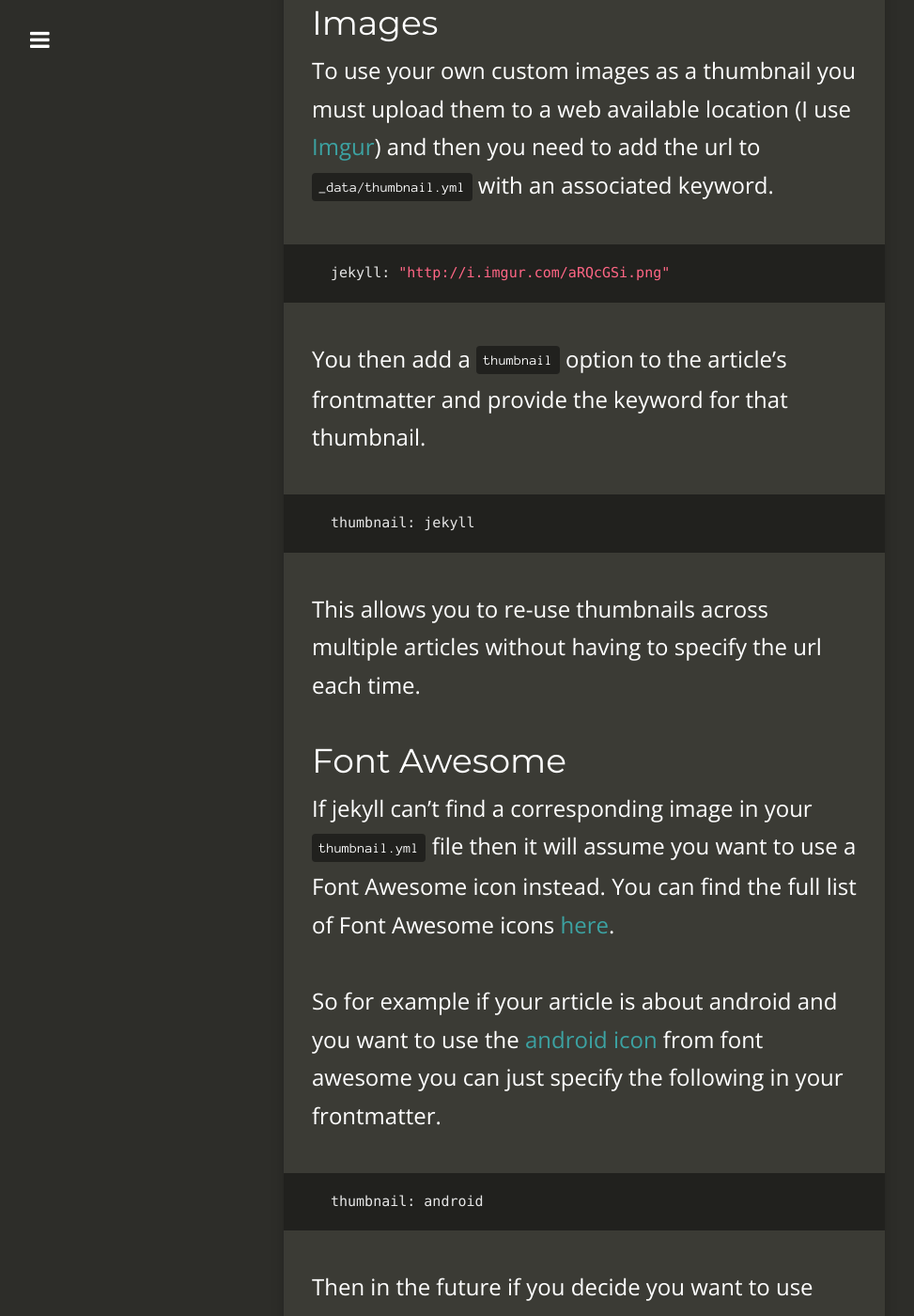
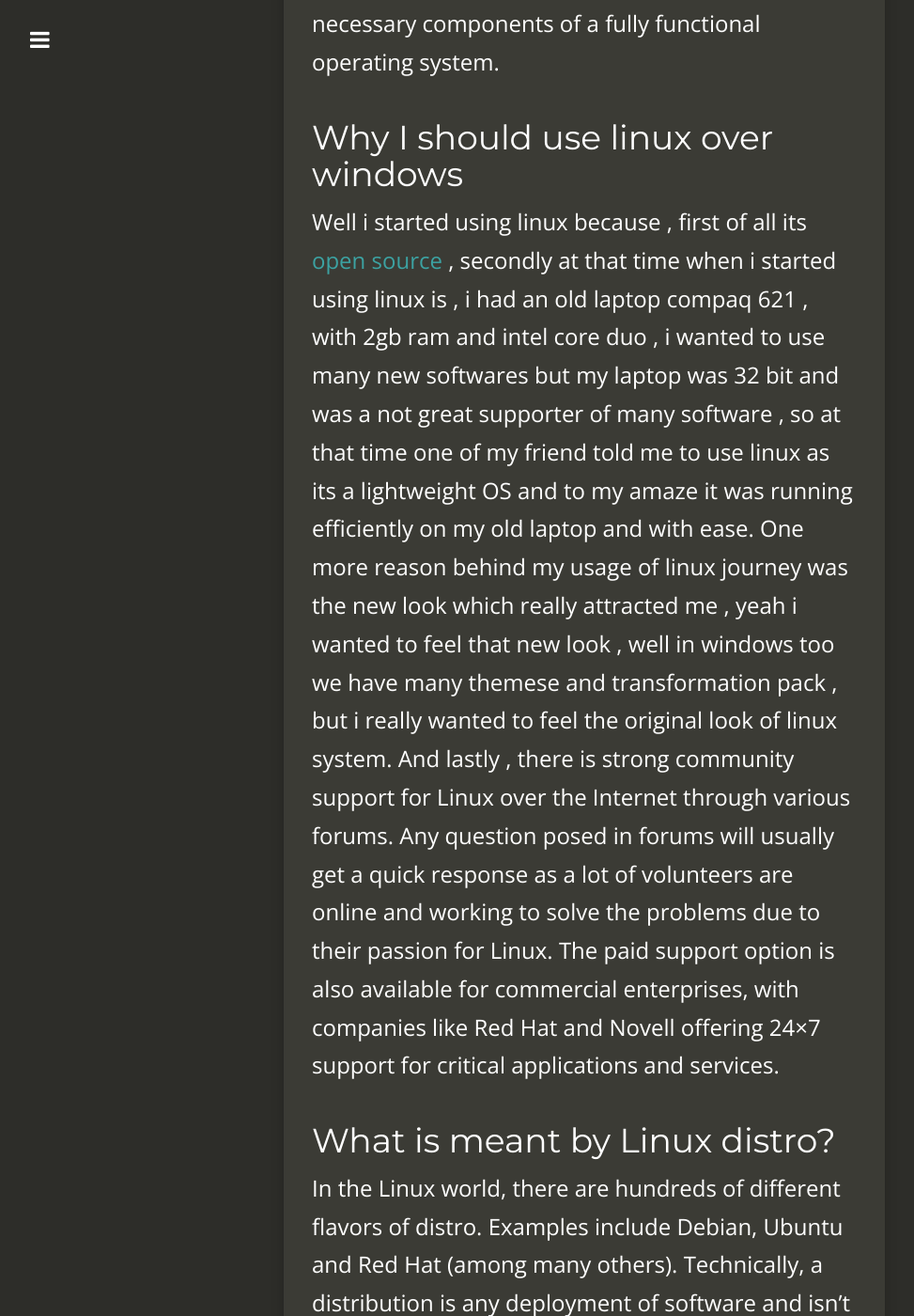
Before and after one commit to Manas-kashyap/Manas-kashyap.github.io, a Jekyll site: the page built from _posts/2018-11-03-Why-linux.md, in a window 1280 px wide and 1400 px high, scrolled down 640 px. Shown: the whole window at 94% size, without its empty margins (18-991 px from the left). Built offline with Jekyll 4.4.1, drawn with Linux system fonts in a browser that asks for light colours; nearby versions of some CDN libraries; comment, search, counter and statistics services are not loaded; some of the changed text lies outside the part shown.

Commit message:
why use linux named blog added , my first blog released

````diff
--- a/_posts/2018-11-03-Why-linux.md
+++ b/_posts/2018-11-03-Why-linux.md
@@ -5,11 +5,12 @@ date:       2018-11-03 12:00:00
 author:     Manas kashyap
 summary:    Why use Linux
 categories: jekyll
-thumbnail: linux
+thumbnail:  linux
 tags:
  - linux
  - Open source
 ---
+In this Blog i am going to answer some questions over linux and also state why i use them.
 
 Linux , is best known as most used open source operating system .
 We use the term “Linux” to refer to the Linux kernel, but also the
@@ -17,45 +18,29 @@ set of programs, tools, and services that are typically bundled
 together with the Linux kernel to provide all of the necessary
 components of a fully functional operating system.
 
-## Images
 
-To use your own custom images as a thumbnail you must upload them to a web available
-location (I use [Imgur][3]) and then you need to add the url to `_data/thumbnail.yml`
-with an associated keyword.
+## Why I should use linux over windows
 
-```
-jekyll: "http://i.imgur.com/aRQcGSi.png"
-```
+Well i started using linux because , first of all its [open source][1] , secondly at that time when i started using linux is , i had an old laptop compaq 621 , with 2gb ram and intel core duo , i wanted to use many new softwares but my laptop was 32 bit and was a not great supporter of many software , so at that time one of my friend told me to use linux as its a lightweight OS and to my amaze it was running efficiently on my old laptop and with ease.
+One more reason behind my usage of linux journey was the new look which really attracted me , yeah i wanted to feel that new look , well in windows too we have many themese and transformation pack , but i really wanted to feel the original look of linux system.
+And lastly , there is strong community support for Linux over the Internet through various forums. Any question posed in forums will usually get a quick response as a lot of volunteers are online and working to solve the problems due to their passion for Linux. The paid support option is also available for commercial enterprises, with companies like Red Hat and Novell offering 24×7 support for critical applications and services.
 
-You then add a `thumbnail` option to the article's frontmatter and provide the keyword
-for that thumbnail.
+## What is meant by Linux distro?
 
-```
-thumbnail: jekyll
-```
+In the Linux world, there are hundreds of different flavors of distro. Examples include Debian, Ubuntu and Red Hat (among many others).
+Technically, a distribution is any deployment of software and isn't specifically Linux. Usually in this case you'll hear it referred to as a "distribution of software." Despite this, the term "distro" is nearly always used in a Linux context. So, while a distribution of software is a generic term for any bundle of software, distro is nearly always a flavor of Linux.
 
-This allows you to re-use thumbnails across multiple articles without having to
-specify the url each time.
+## Which linux distro i have used and i am using currently
 
-## Font Awesome
+Till date i have used many different distros of linux , i have used [Ubuntu][2] , [Linux mint][3] , [Hamara Linux][4] , [arch linux][5] , [kali][6] , [Debian][7] and many more.
+Currently i am using [Debian SID][8] as i need my os to be updated with new packages and not to be waited till a new release , plus i do a lot of [Debian packaging][9] and for that i need Debian SID machine .
 
-If jekyll can't find a corresponding image in your `thumbnail.yml` file then it
-will assume you want to use a Font Awesome icon instead. You can find the full
-list of Font Awesome icons [here][4].
-
-So for example if your article is about android and you want to use the [android icon][5]
-from font awesome you can just specify the following in your frontmatter.
-
-```
-thumbnail: android
-```
-
-Then in the future if you decide you want to use your own android icon you can just
-add it to `_data/thumbnails.yml` which will override it for all articles using
-the android thumbnail.
-
-[1]: http://jekyllrb.com/docs/frontmatter/
-[2]: http://fortawesome.github.io/Font-Awesome/
-[3]: http://imgur.com/
-[4]: http://fortawesome.github.io/Font-Awesome/icons/
-[5]: http://fortawesome.github.io/Font-Awesome/icon/android/
+[1]: https://whatis.techtarget.com/definition/open-source
+[2]: https://www.ubuntu.com/
+[3]: https://linuxmint.com/
+[4]: http://hamaralinux.org
+[5]: https://www.archlinux.org/
+[6]: https://www.kali.org/
+[7]: https://www.debian.org
+[8]: https://www.debian.org/releases/sid/
+[9]: https://wiki.debian.org/Packaging
````
Also changed, not shown: _posts/2014-06-09-so-what-is-jekyll.md (deleted, +0 -21 lines), _posts/2014-06-10-carte-noire-in-action.md (deleted, +0 -105 lines), _posts/2015-03-23-welcome-to-carte-noir.md (deleted, +0 -26 lines), 9 other files.
